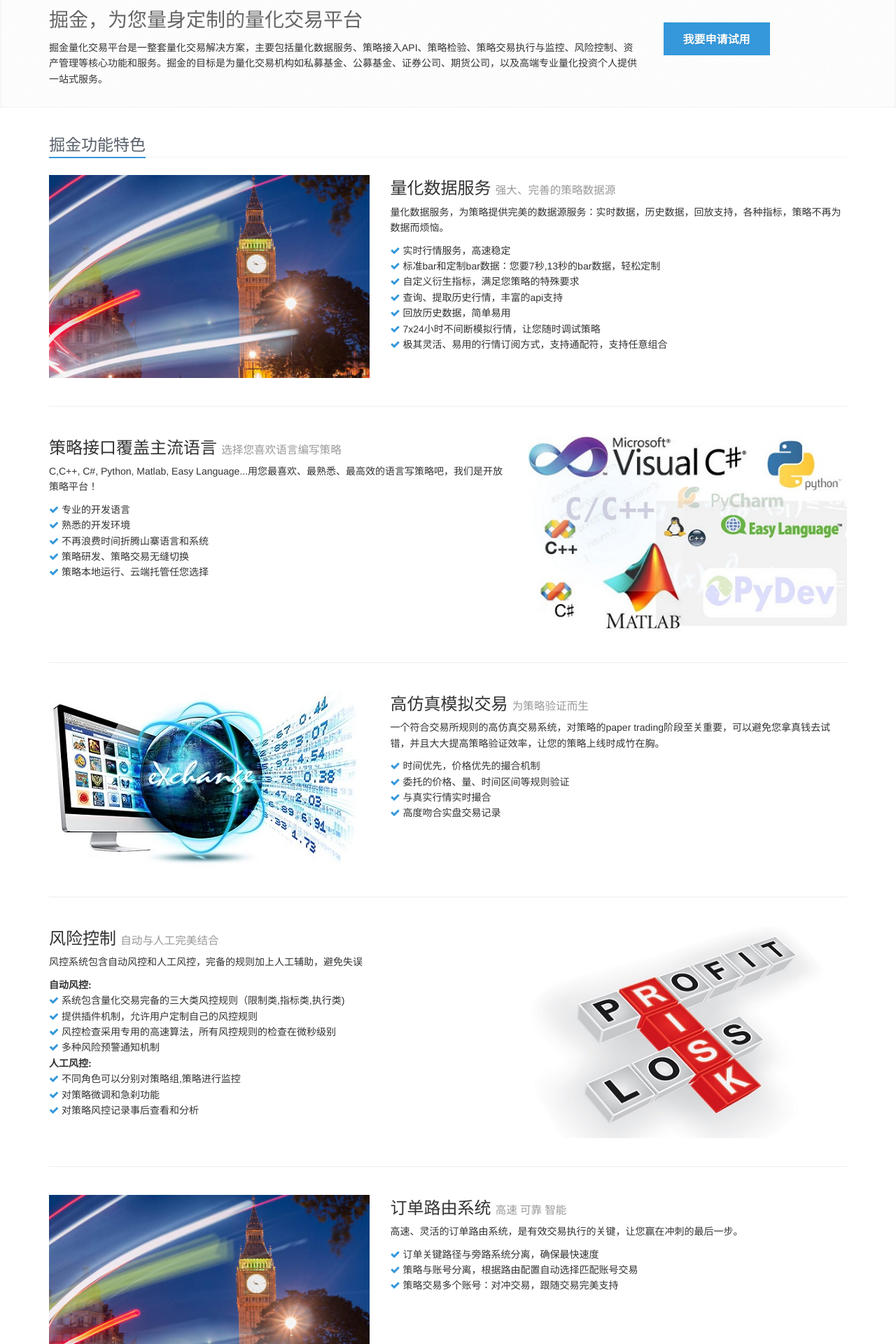
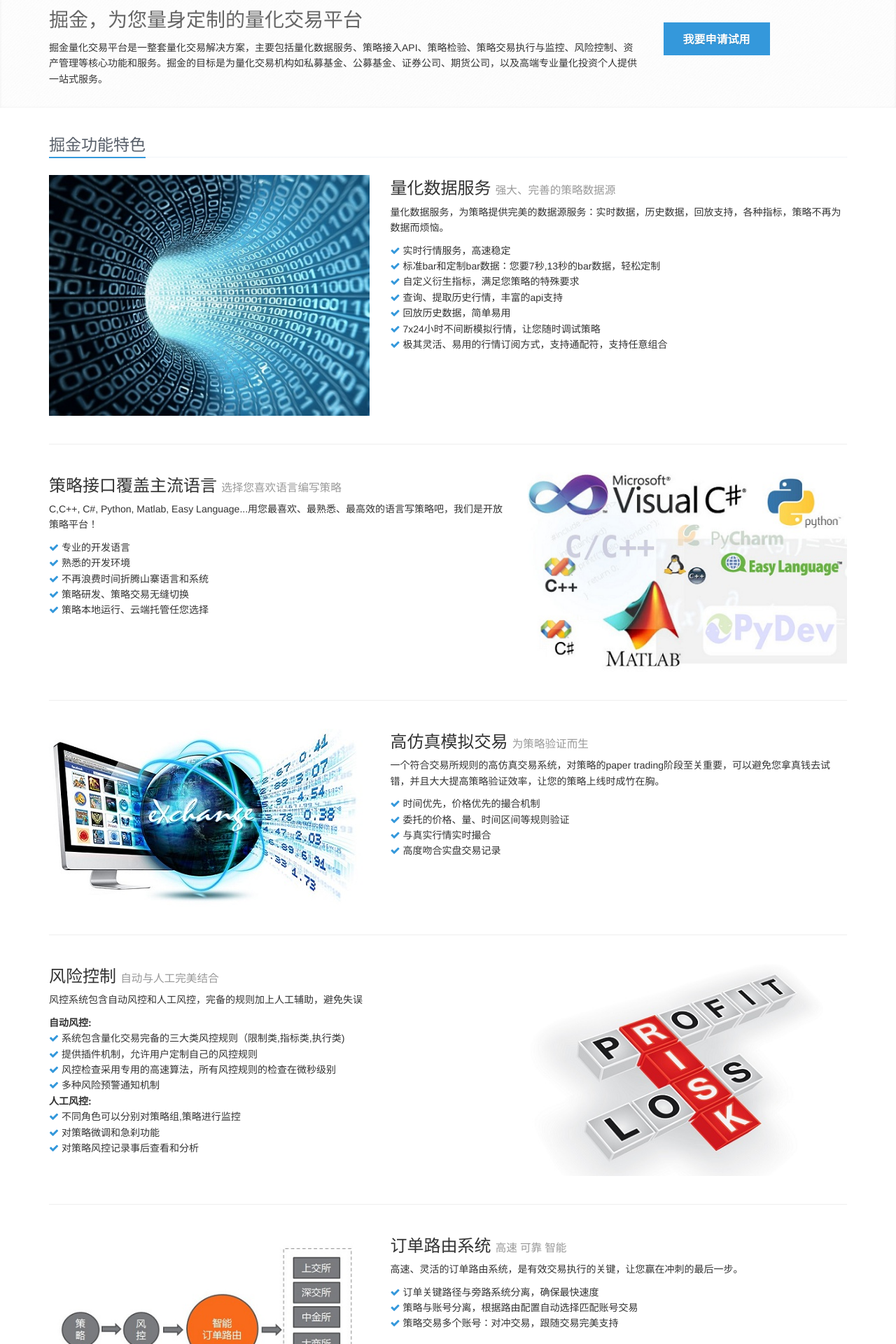
Before and after one commit to ongbe/site, a Jekyll site: the page built from index.html, in a window 1280 px wide. Shown: the part 372-2292 px from the top of the page at 70% size. Built offline with Jekyll 4.4.1, drawn with Linux system fonts in a browser that asks for light colours; Markdown is read by kramdown in place of the engine named in the settings; comment, search, counter and statistics services are not loaded.

Commit message:
add features

```diff
--- a/index.html
+++ b/index.html
@@ -122,7 +122,7 @@
     <div class="headline"><h2>掘金功能特色</h2></div>
     <div class="row">
       <div class="col-sm-5">
-        <img class="img-responsive margin-bottom-20" src="{{ site.baseurl }}/images/features/1.jpg" alt="" />
+        <img class="img-responsive margin-bottom-20" src="{{ site.baseurl }}/images/features/data.jpg" alt="" />
       </div>
       <div class="col-sm-7">
         <h3>量化数据服务 <small>强大、完善的策略数据源</small></h3>
@@ -203,7 +203,7 @@
 
     <div class="row">
       <div class="col-sm-5">
-        <img class="img-responsive margin-bottom-20" src="{{ site.baseurl }}/images/features/1.jpg" alt="" />
+        <img class="img-responsive margin-bottom-20" src="{{ site.baseurl }}/images/features/router.jpg" alt="" />
       </div>
       <div class="col-sm-7">
         <h3>订单路由系统 <small>高速 可靠 智能</small></h3>
@@ -231,7 +231,7 @@
         </ul>
       </div>
       <div class="col-sm-5">
-        <img class="img-responsive margin-bottom-20" src="{{ site.baseurl }}/images/features/1.jpg" alt="" />
+        <img class="img-responsive margin-bottom-20" src="{{ site.baseurl }}/images/features/account.jpg" alt="" />
       </div>
     </div>
   <!-- End Feature Blokcs -->
```
Also changed, not shown: images/features/account.jpg (added), images/features/data.jpg (added), images/features/router.jpg (added).
